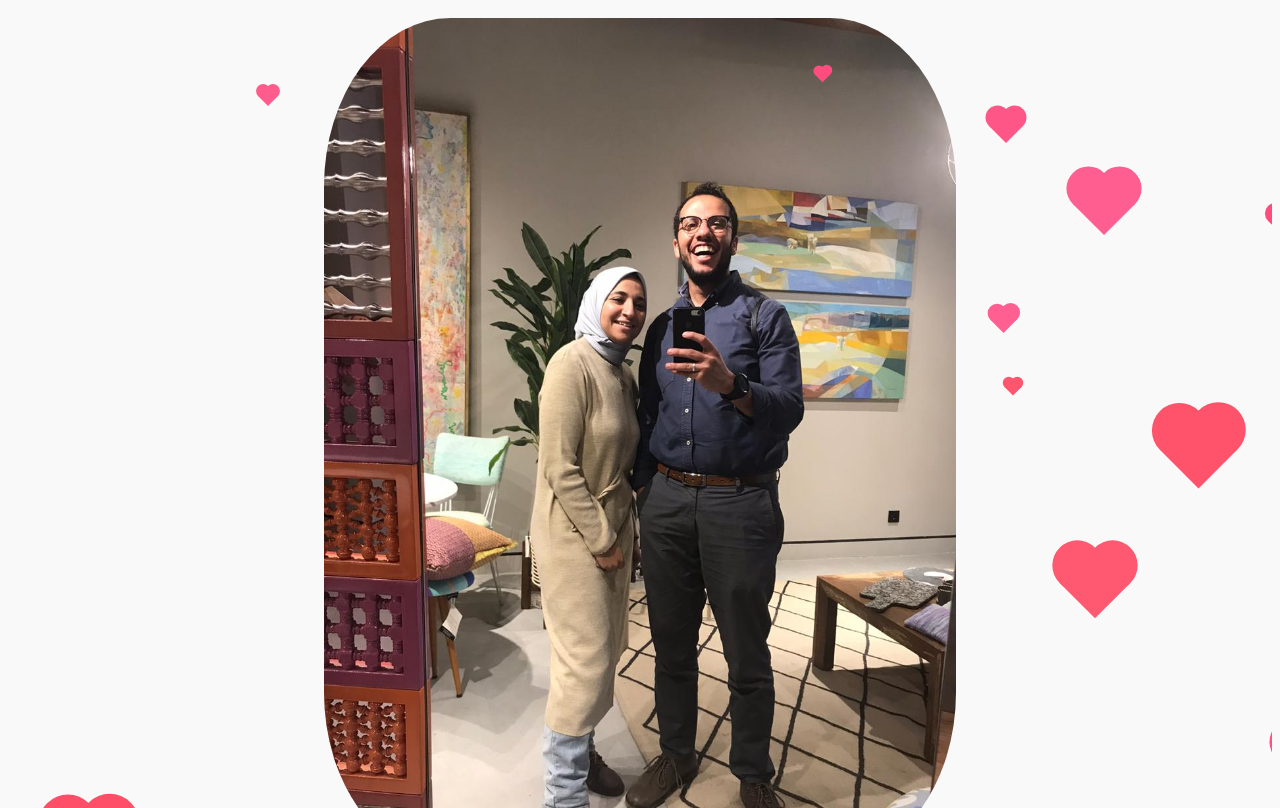
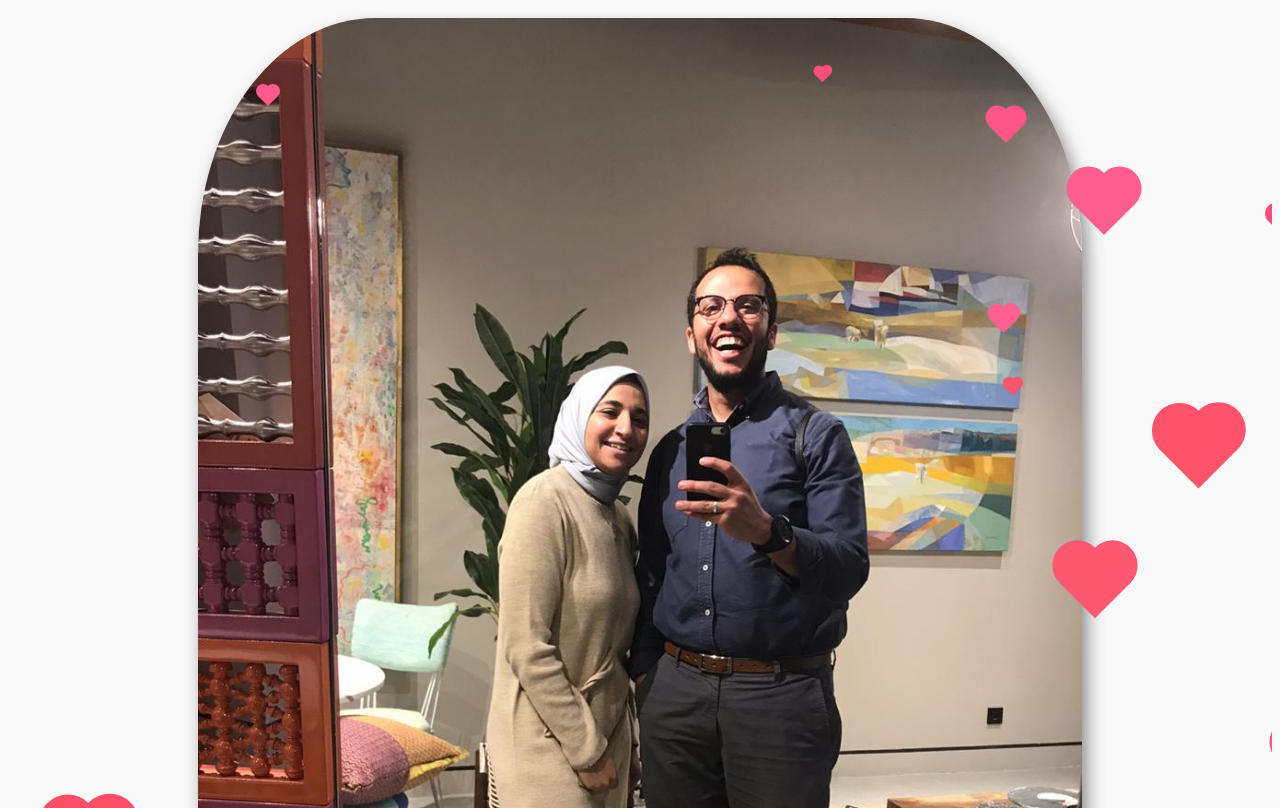
Before and after one commit to moabdelmoez/moabdelmoez.github.io, a PHP site: page / in a window 1280 px wide. Run offline with PHP 8.4, Linux system fonts and the light colour scheme; some libraries are stand-ins or nearby versions.

Commit message:
update main.css

```diff
--- a/main.css
+++ b/main.css
@@ -79,7 +79,8 @@ audio {
   margin-bottom: 10px;
   margin-left: auto;
   margin-right: auto;
-  width: 50%;
+  width: 70%;
   max-height: auto;
   border-radius: 20%;
+  box-shadow: 5px 10px 18px #888888;
 }
```
